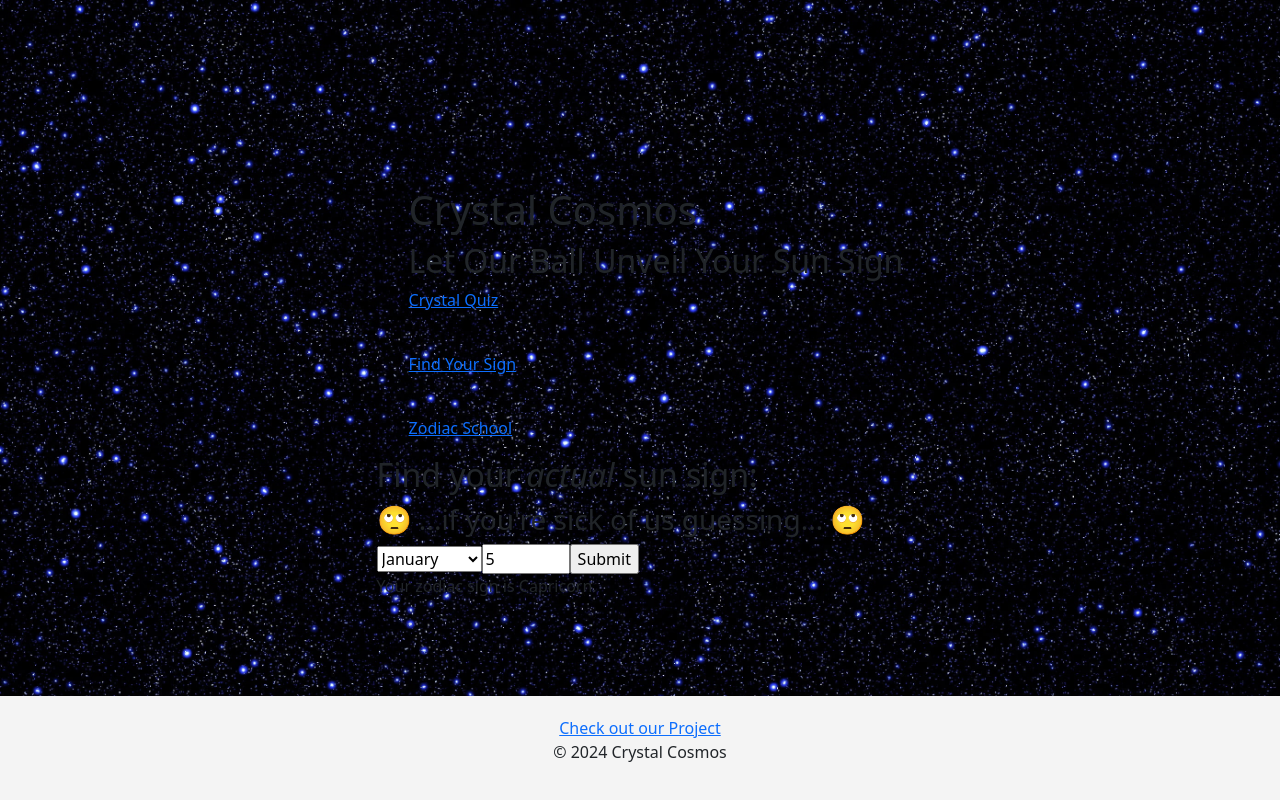
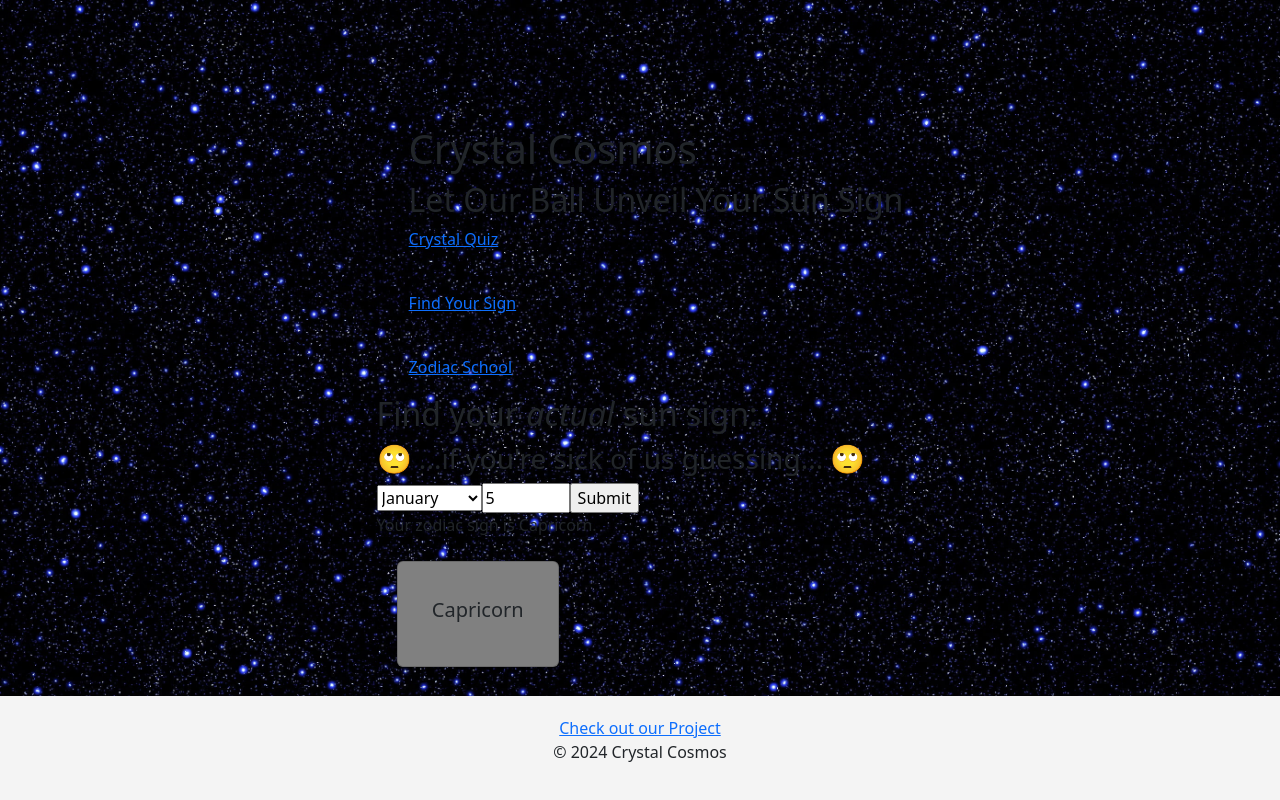
Before and after one commit to boboflofo/Astrology, a React (Vite) app: page /FindSign in a window 1280 px wide. Both pictures are taken after typing "5" into the empty fields and a click on the input "Submit". Built offline with nearby package versions, Linux system fonts and the light colour scheme.

Commit message:
add individual card display for findsign component

```diff
--- a/src/components/Education.jsx
+++ b/src/components/Education.jsx
@@ -3,7 +3,7 @@ import { Container, Row, Card } from 'react-bootstrap'
 
 import '../App.css'
 
-function Education() {
+function Education({ selectedSign }) {
   const [educationSign, setEducationSign] = useState( [
     {
       sign: "Aries",
@@ -91,9 +91,9 @@ function Education() {
   return (
     <>
      <Container>
-        <div>
       <Row className='mx-2 cols-md-3'>
         {educationSign.map((sign, index) => (
+          (selectedSign && selectedSign === sign.sign) || !selectedSign ? (
             <Card key={index} className='col-md-4 my-2' id="education">
               <Card.Body onClick={() => toggleDisplay(index)}>
                 <Card.Title>{sign.sign}</Card.Title>
@@ -111,33 +111,10 @@ function Education() {
                 )}
               </Card.Body>
             </Card>
+          ) : null
         ))}
       </Row>
-        </div>
     </Container>
-
-     {/* <Container>
-  // <Row className='mx-2'>
-  //   {educationSign.map((sign, index) => (
-  //     <Col key={index} className='col-md-3 my-2'>
-  //       <Card>
-  //         <Card.Body>
-  //           <Card.Title>{sign.sign}</Card.Title>
-  //           <Card.Text>
-  //             <p>{sign.dates}</p>
-  //             <ul>
-  //               {sign.traits.map((trait, index) => (
-  //                 <li key={index}>{trait}</li>
-  //               ))}
-  //             </ul>
-  //           </Card.Text>
-  //         </Card.Body>
-  //       </Card>
-  //     </Col>
-  //   ))}
-  // </Row>
-  // </Container> */}
-
     </>
   )
 }
--- a/src/components/FindSign.jsx
+++ b/src/components/FindSign.jsx
@@ -1,8 +1,7 @@
 import React, { useState } from 'react';
 import Education from './Education';
 
-
-function FindSign({educationSign}) {
+function FindSign({ educationSign }) {
   const [month, setMonth] = useState('January');
   const [day, setDay] = useState('');
   const [zodiacSign, setZodiacSign] = useState(null);
@@ -10,11 +9,9 @@ function FindSign({educationSign}) {
   const handleSubmit = (event) => {
     event.preventDefault();
     if (!day || isNaN(day) || day < 1 || day > 31) {
-
       alert('Please enter a valid day (1-31).');
       return;
     }
-
 
     const zodiacSigns = {
       January: day >= 20 ? 'Aquarius' : 'Capricorn',
@@ -33,6 +30,7 @@ function FindSign({educationSign}) {
 
     setZodiacSign(zodiacSigns[month]);
   };
+
   return (
     <div id="find">
       <h2>Find your <em>actual</em> sun sign:</h2>
@@ -65,6 +63,7 @@ function FindSign({educationSign}) {
       </form>
 
       {zodiacSign && <p>Your zodiac sign is {zodiacSign}.</p>}
+      {zodiacSign && <Education selectedSign={zodiacSign} />}
 
     </div>
   );
```
Lines whose indentation alone changed are shown as unchanged.
